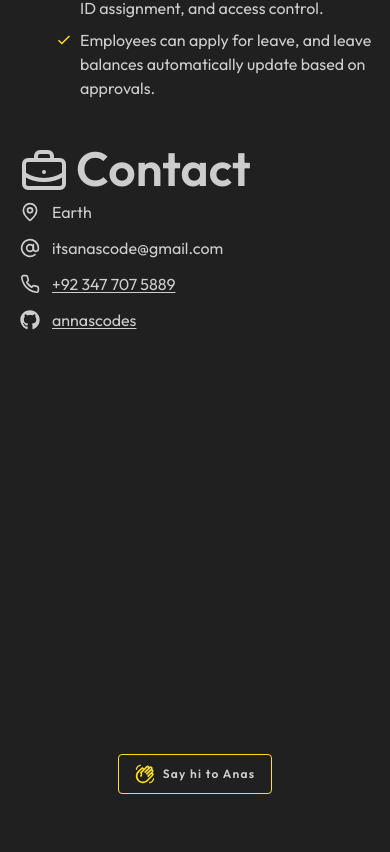
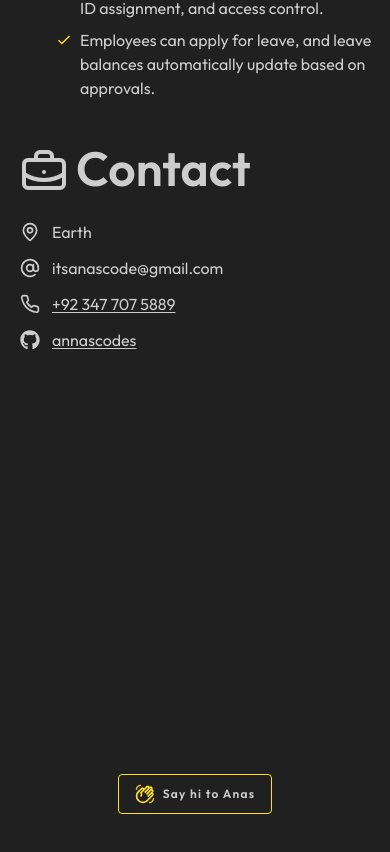
Before and after one commit to annascodes/portfolio, a Next.js app: page / in a window 390 px wide. Shown: the part 2668-3520 px from the top of the page. Built offline with nearby package versions, Linux system fonts and the light colour scheme.

Commit message:
final-ii

```diff
--- a/component/Contact.tsx
+++ b/component/Contact.tsx
@@ -39,7 +39,7 @@ const Contact = () => {
                     </div>
                     <h1 className='text-5xl mb-2 font-semibold   '>Contact</h1>
                 </div>
-                <div className='flex flex-col gap-3'>
+                <div className='flex flex-col gap-3 mt-5 md:mt-0'>
                     <div className='border-0 flex flex-col gap-3'>
                         <div className='flex items-center gap-3'>
                             <BasicIcons label={'location'} />
```
